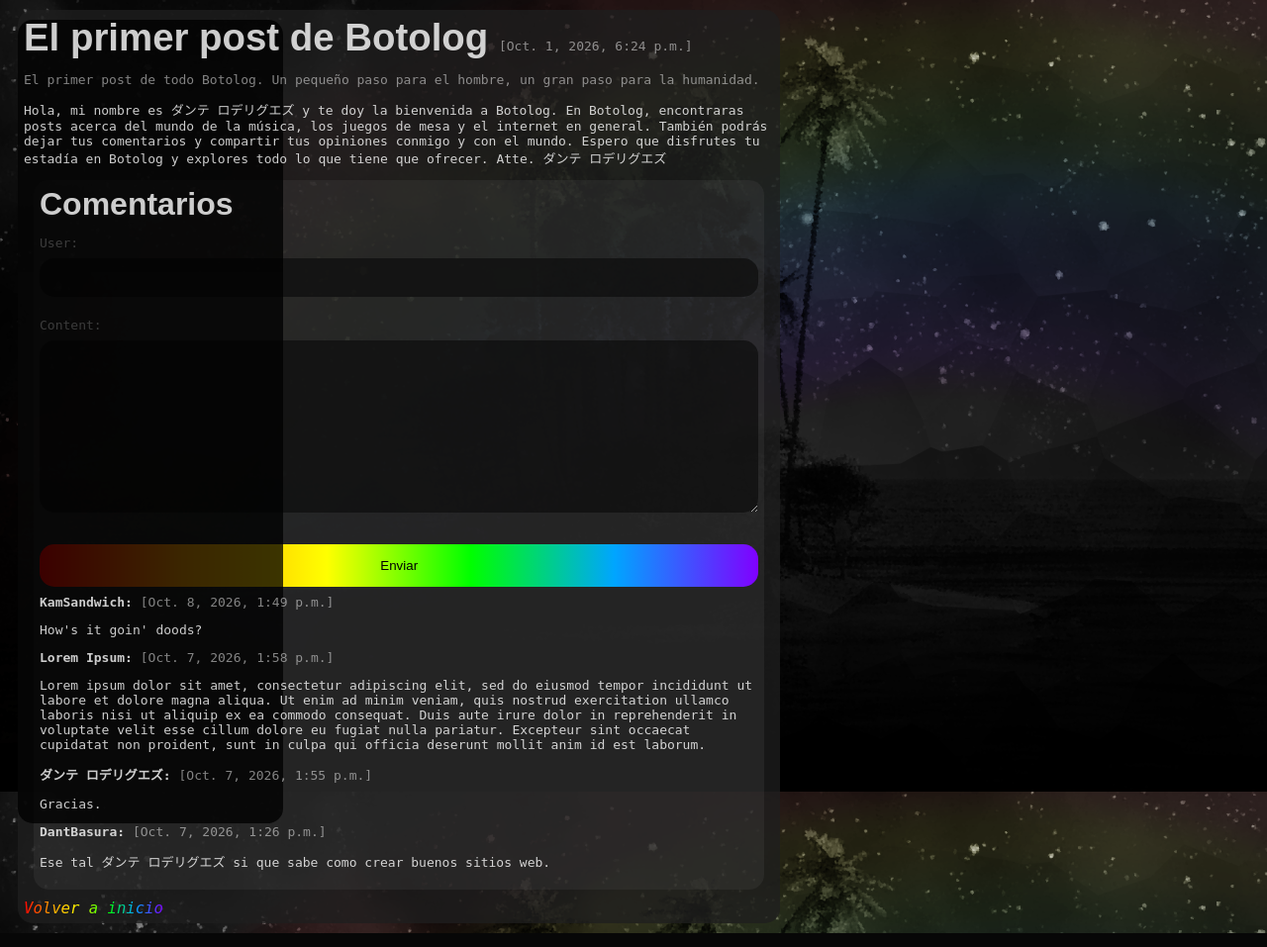
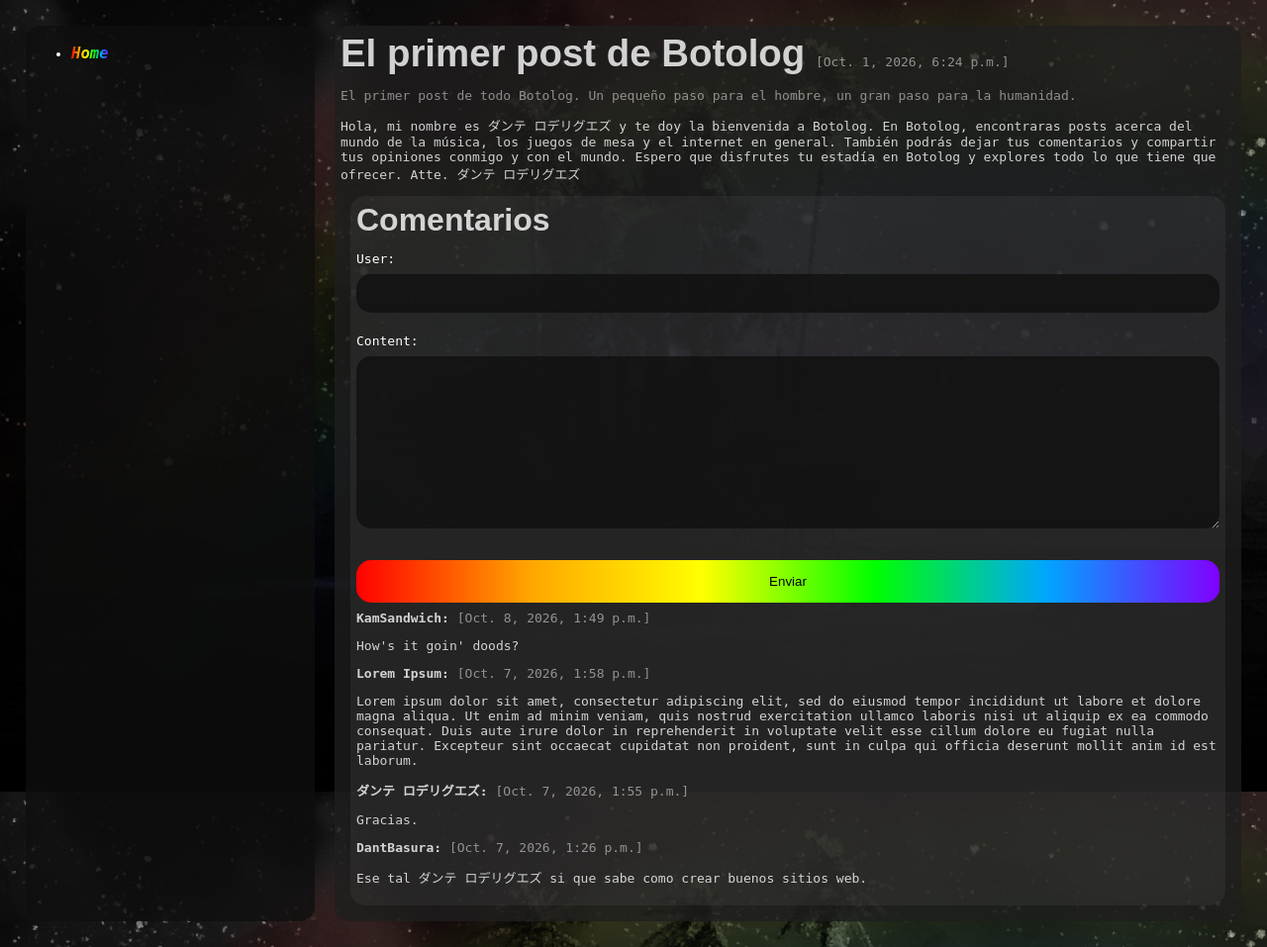
Before and after one commit to DanteRodriguezHola/Botolog, a Django app: a page that uses Website/_Blog/templates/_Blog/base.html in a window 1280 px wide. Shown: the whole page at 99% size. Run offline with Django 5.2, Linux system fonts and the light colour scheme; data comes from the database, SQL or seed files in the repository; both versions use the stored data as it was after the commit.

Commit message:
Logrando que la barra de navegación este al lado de los posts

```diff
--- a/Website/_Blog/static/style.css
+++ b/Website/_Blog/static/style.css
@@ -17,24 +17,20 @@ html {
     border-radius: 15px;
 }
 
+.basket.all{
+    display: grid;
+
+    grid-template-areas: 'navegation posts';
+    grid-template-columns: 1fr 3fr;
+}
+
 .basket.navegation {
-    width: 20%;
-    height: 100%;
+    position: sticky;
 
-    display: block;
-    position: fixed;
-    overflow: auto;
-
-    background-color: #000000c4;
+    background-color: #0f0f0fc4;
 }
 
 .basket.posts {
-    width: 60%;
-    height: 100%;
-
-    display: block;
-    unicode-bidi: isolate;
-
     background-color: #1f1f1fc4;
 }
 
--- a/Website/_Blog/templates/_Blog/base.html
+++ b/Website/_Blog/templates/_Blog/base.html
@@ -20,13 +20,29 @@
 
     </head>
 
-    <body>
+    <body class = 'basket all'>
 
         <nav class = 'basket navegation'>
 
-            {% block navegation %}
+            <ul>
 
-            {% endblock %}
+                <li>
+
+                    <a href = '{% url "portfolio:index" %}'
+                    target = '_self'>
+
+                        <strong> Home </strong>
+
+                    </a>
+
+                </li>
+
+                {% block navegation %}
+
+                {% endblock %}
+
+            </ul>
+
 
         </nav>
 
--- a/Website/_Blog/templates/_Blog/detail.html
+++ b/Website/_Blog/templates/_Blog/detail.html
@@ -95,14 +95,4 @@
 
     </aside>
 
-    <footer>
-
-        <a href = '{% url "index" %}'>
-
-            Volver a inicio
-
-        </a>
-
-    </footer>
-
 {% endblock %}
```
Also changed, not shown: Website/_Blog/templates/_Blog/index.html (+0 -15 lines), Website/db.sqlite3.
